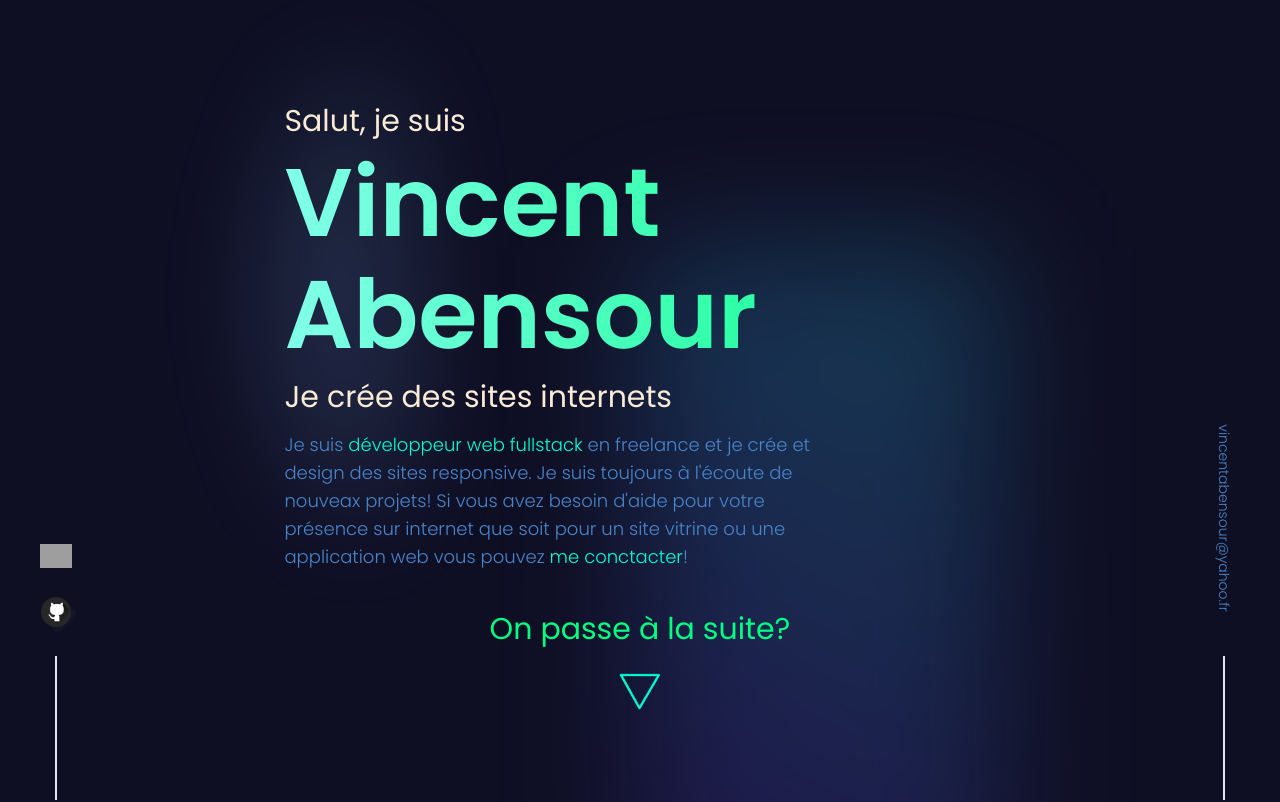
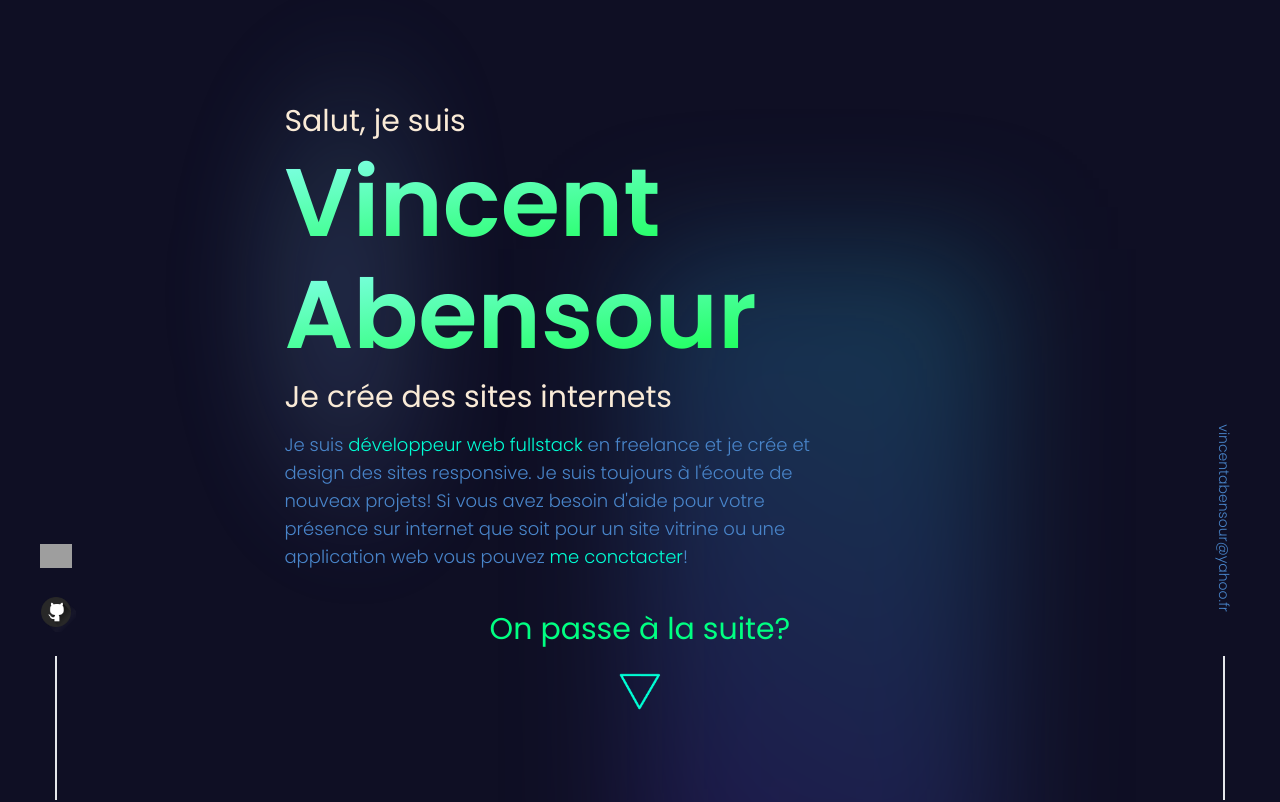
Before and after one commit to VincentAbensour/NextPortfolio, a Next.js app: page / in a window 1280 px wide. Shown: the top 802 px of the page. Built offline with nearby package versions, Linux system fonts and the light colour scheme; grey boxes are pictures that could not be loaded.

Commit message:
Update Title Color

```diff
--- a/styles/globals.css
+++ b/styles/globals.css
@@ -21,7 +21,7 @@ body{
 @layer base {
 
   .gradient-text{
-    @apply text-transparent bg-clip-text bg-gradient-to-r from-gradientblue to-gradientgreen;
+    @apply text-transparent bg-clip-text bg-gradient-to-br from-gradientblue to-gradientflashgreen;
   }
 
   h1 {
--- a/tailwind.config.js
+++ b/tailwind.config.js
@@ -28,7 +28,8 @@ module.exports = {
         customtexthighlight: "#00FFD5",
         customheader: "#ffffff1a",
         gradientblue:"rgba(130,255,234)",
-        gradientgreen:"rgb(0, 255, 130)"
+        gradientgreen:"rgb(0, 255, 130)",
+        gradientflashgreen:"rgb(0, 255, 50)"
       },
     },
   },
```
